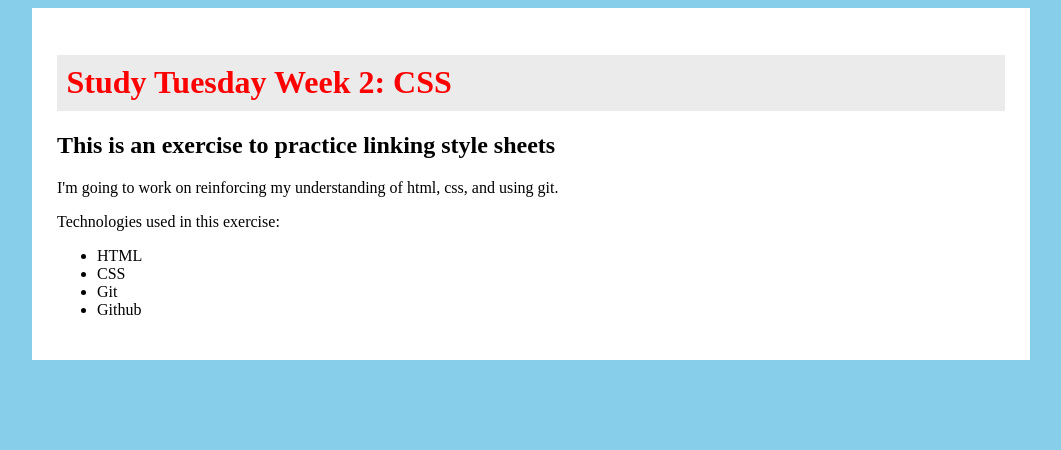
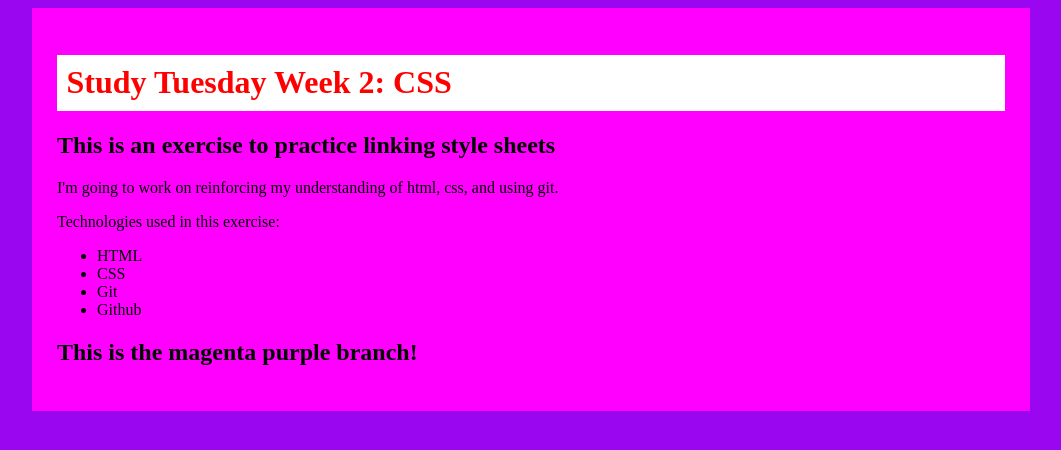
Before and after one commit to chriskorsak/study-tue-w2, a plain HTML site: page index.html in a window 1280 px wide. Shown: the whole page, without its empty margins (109-1170 px from the left). Drawn offline with Linux system fonts and the light colour scheme.

Commit message:
add magenta purple colors to css, add h2 to denote magenta purple theme

```diff
--- a/css/styles.css
+++ b/css/styles.css
@@ -1,6 +1,6 @@
 
 h1 {
-  background-color: rgb(235, 235, 235);
+  background-color: rgb(255, 255, 255);
   color: rgb(255, 0, 0);
   padding: 1%;
 }
@@ -8,10 +8,10 @@ h1 {
 main {
   margin: 0 auto;
   width: 75%;
-  background-color: rgb(255, 255, 255);
+  background-color: rgb(255, 0, 255);
   padding: 2%;
 }
 
 body {
-  background-color: skyblue;
+  background-color: rgb(154, 6, 240);
 }
--- a/index.html
+++ b/index.html
@@ -16,6 +16,7 @@
         <li>Git</li>
         <li>Github</li>
       </ul>
+      <h2>This is the magenta purple branch!</h2>
     </main>
   </body>
 </html>
```
